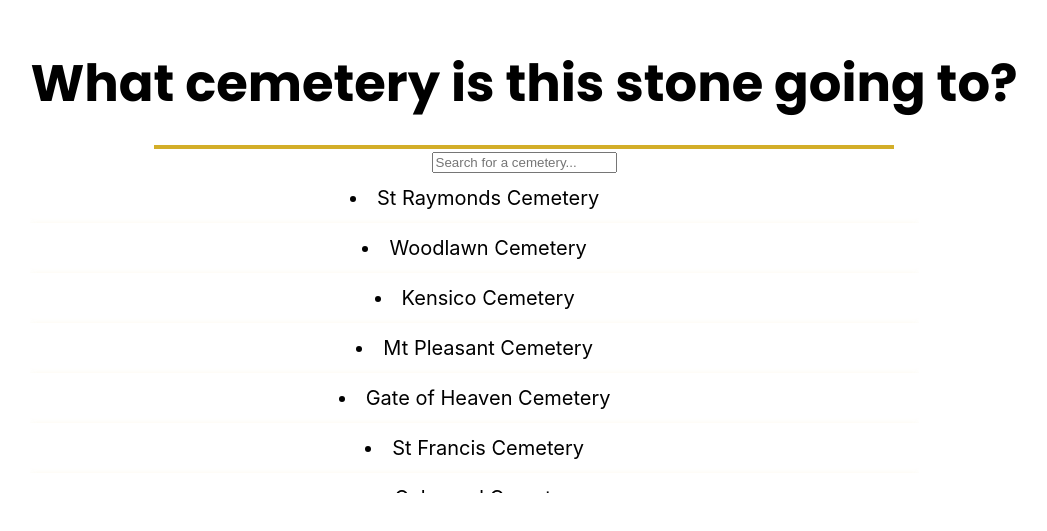
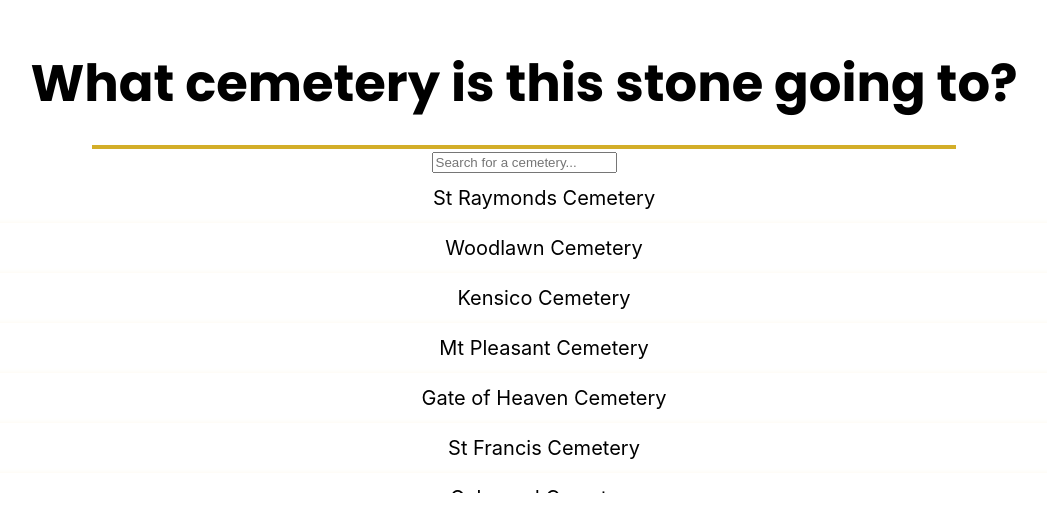
Before and after one commit to kingsteven1113/monumentselectionguide, a React (Vite) app in the folder monument-selection-guide/: page /cemetery in a window 1280 px wide. Shown: the part 143-674 px from the top of the page, without its empty margins (116-1163 px from the left). Built offline with nearby package versions, Linux system fonts and the light colour scheme.

Commit message:
Update CemeteryPage.css

```diff
--- a/monument-selection-guide/src/Components/Pages/CemeteryPage/CemeteryPage.css
+++ b/monument-selection-guide/src/Components/Pages/CemeteryPage/CemeteryPage.css
@@ -1,7 +1,7 @@
 .ListItem {
   width: 100%;
   height: auto;
-  filter: drop-shadow(0px 5px 5px #D3AE2950);
+  filter: drop-shadow(0px 5px 5px #d3ae2950);
   border: none;
   background-color: #fff;
   color: black;
@@ -10,19 +10,19 @@
   padding-bottom: 10px;
   cursor: pointer;
   z-index: 1;
+  list-style: none;
+  padding-left: 20px;
 }
 .ListItem:hover {
   background-color: #00000050;
   color: white;
 }
 .CemeteryList {
-  width: 90%;
+  width: 90vw;
   display: flex;
   flex-direction: column;
   height: 40vh;
   overflow: auto;
-
-
 }
 
 .hide {
```
